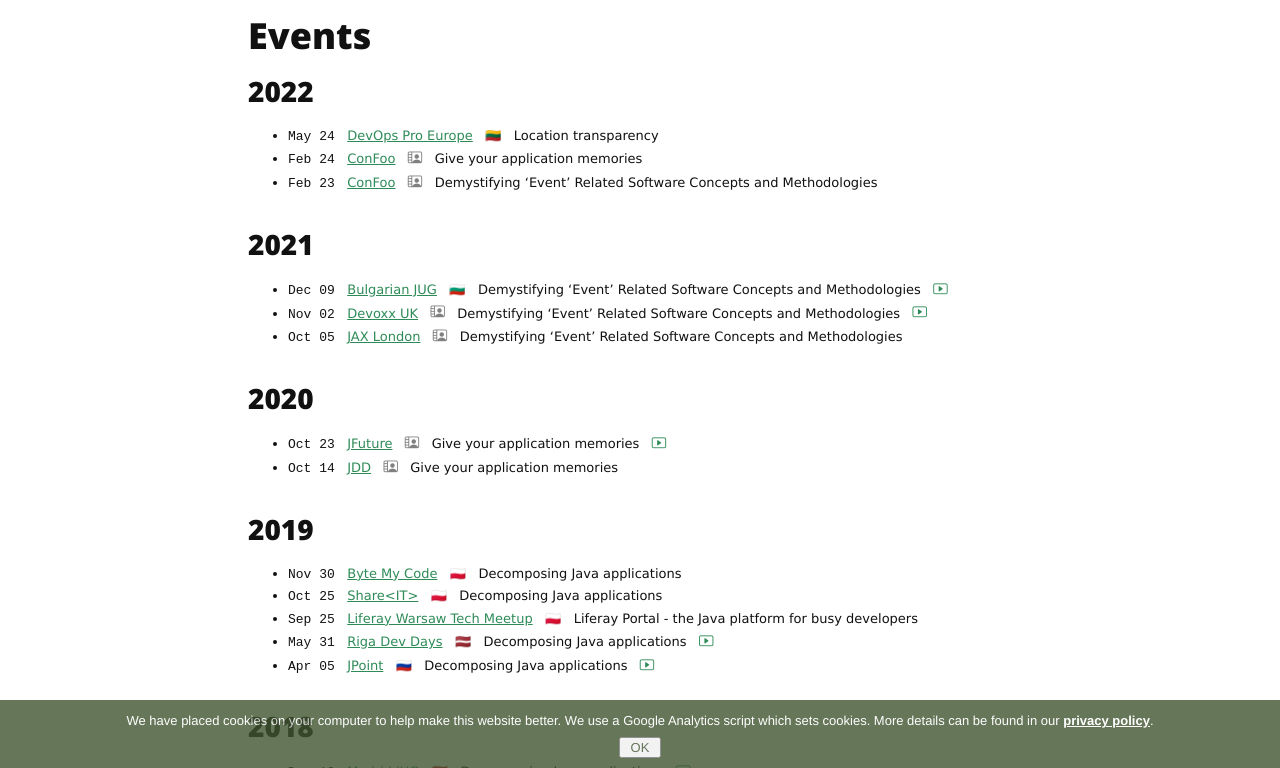
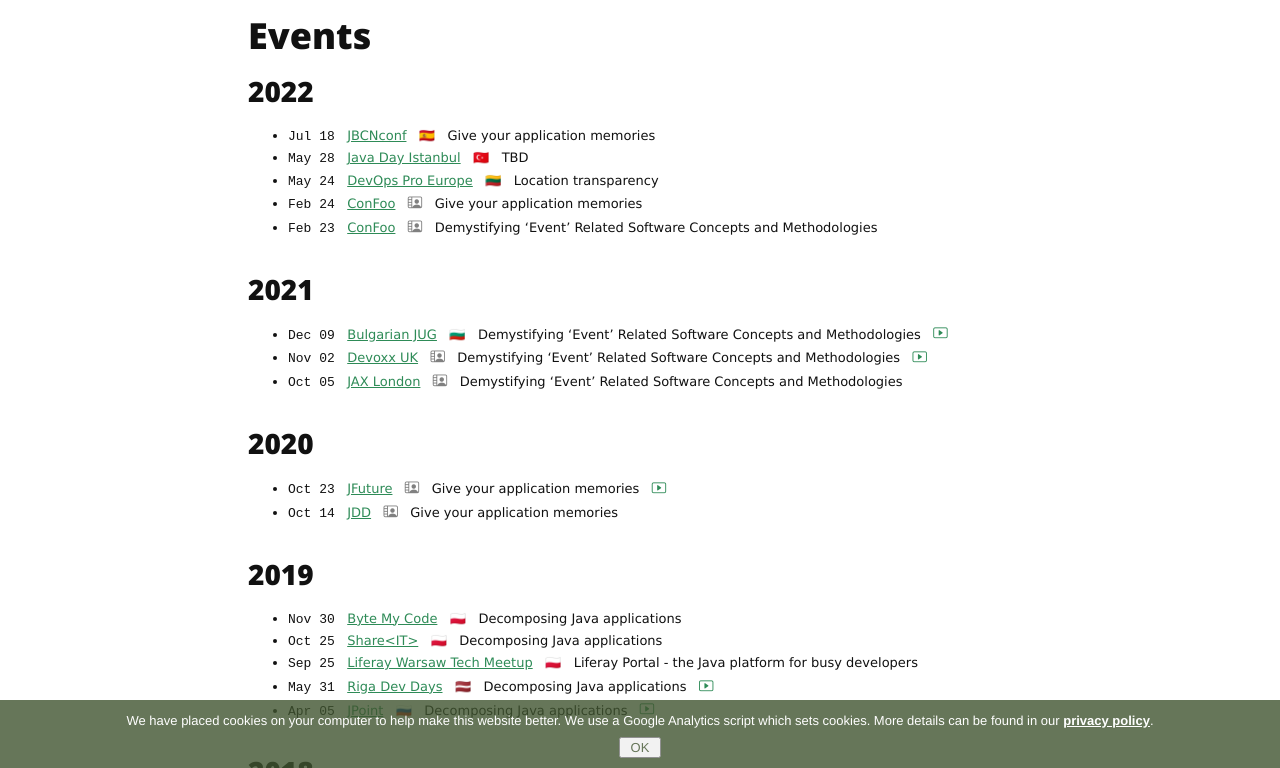
Before and after one commit to azzazzel/azzazzel.github.io, a Jekyll site: the page built from talks.md, in a window 1280 px wide and 900 px high, scrolled down 850 px, cut to the strip 132-900 px from the top of the window. Built offline with Jekyll 4.4.1, drawn with Linux system fonts in a browser that asks for light colours; nearby versions of some CDN libraries.

Commit message:
Add Java Day Istanbul and JBCN

```diff
--- a/talks.md
+++ b/talks.md
@@ -88,6 +88,10 @@
 
 ### 2022
 
+- `Jul 18` &nbsp; [JBCNconf](https://www.jbcnconf.com/2022/)
+&nbsp; 🇪🇸 &nbsp; Give your application memories
+- `May 28` &nbsp; [Java Day Istanbul](https://www.javaday.istanbul/)
+&nbsp; 🇹🇷 &nbsp; TBD
 - `May 24` &nbsp; [DevOps Pro Europe](https://devopspro.lt/)
 &nbsp; 🇱🇹 &nbsp; Location transparency
 - `Feb 24` &nbsp; [ConFoo](https://confoo.ca/en/2022/)
```
